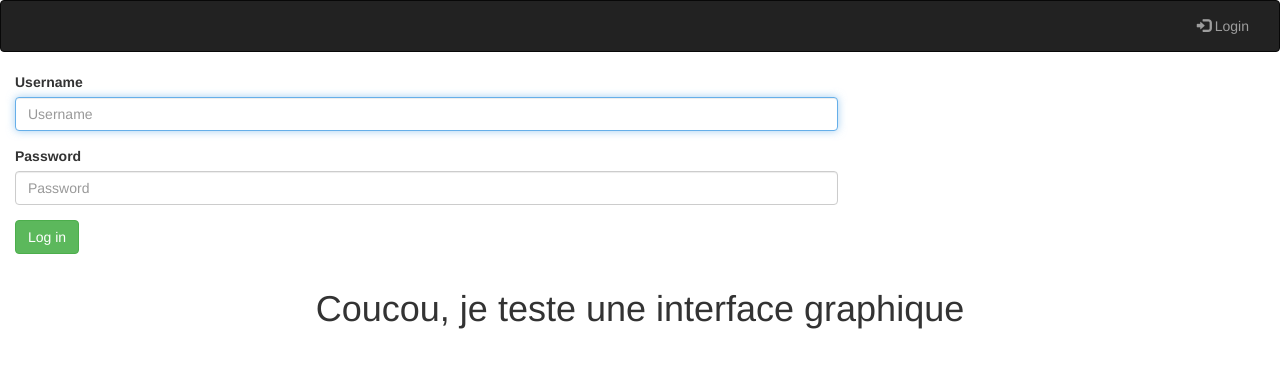
After one commit to mbombar/thunes, a Django app: page /accounts/login/ in a window 1280 px wide. The commit adds this page. Shown: the top 368 px of the page. Run offline with Django 3.2, Linux system fonts and the light colour scheme; some libraries are stand-ins or nearby versions.

Commit message:
Refactor login

```diff
--- a/MathoosHouse/settings.py
+++ b/MathoosHouse/settings.py
@@ -28,8 +28,8 @@
 ALLOWED_HOSTS = ['*']
 
 # /!\ Je sais pas trop à quoi servent ces variables faut que je lise de la doc
-LOGIN_URL = '/admin/login/'
-LOGIN_REDIRECT_URL = '/login'
+LOGIN_URL = '/login/'
+LOGIN_REDIRECT_URL = '/'
 
 # Application definition
 
--- a/MathoosHouse/urls.py
+++ b/MathoosHouse/urls.py
@@ -21,6 +21,6 @@
 urlpatterns = [
     path('', auth_views.LoginView.as_view(template_name='index.html')),
     path('admin/', admin.site.urls),
-    # path('accounts/', include('django.contrib.auth.urls')),
+    path('accounts/', include('django.contrib.auth.urls')),
     path('money/', include('MyMoney.urls'))
 ]
--- a/Templates/base.html
+++ b/Templates/base.html
@@ -36,7 +36,7 @@
 		  <span class="glyphicon glyphicon-log-out"></span> Logout
 		</a>
 		{% else %}
-		<a href="{% url 'admin:login' %}">
+		<a href="{% url 'login' %}">
 		  <span class="glyphicon glyphicon-log-in"></span> Login
 		</a>
 		{% endif %}
--- /dev/null
+++ b/Templates/registration/login.html
@@ -0,0 +1,15 @@
+{% extends "base.html" %}
+
+{% load bootstrap3 %}
+
+{% block title %}Log in{% endblock %}
+
+{% block content %}
+    <form method="post" action="">
+        {% csrf_token %}
+        {% bootstrap_form form %}
+        <button class="btn btn-success" type="submit">
+            <i class="fa fa-sign-in"></i> Log in
+        </button>
+    </form>
+{% endblock %}
```
